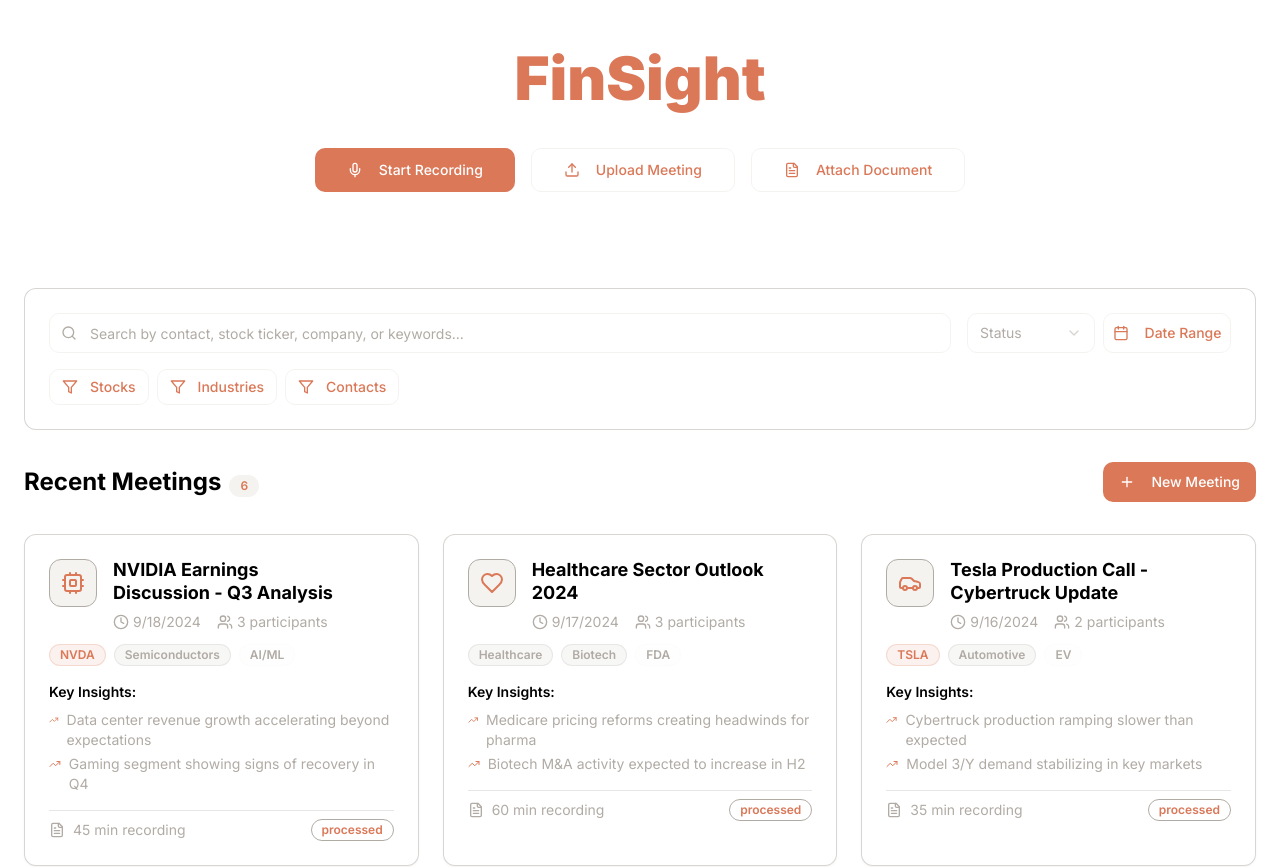
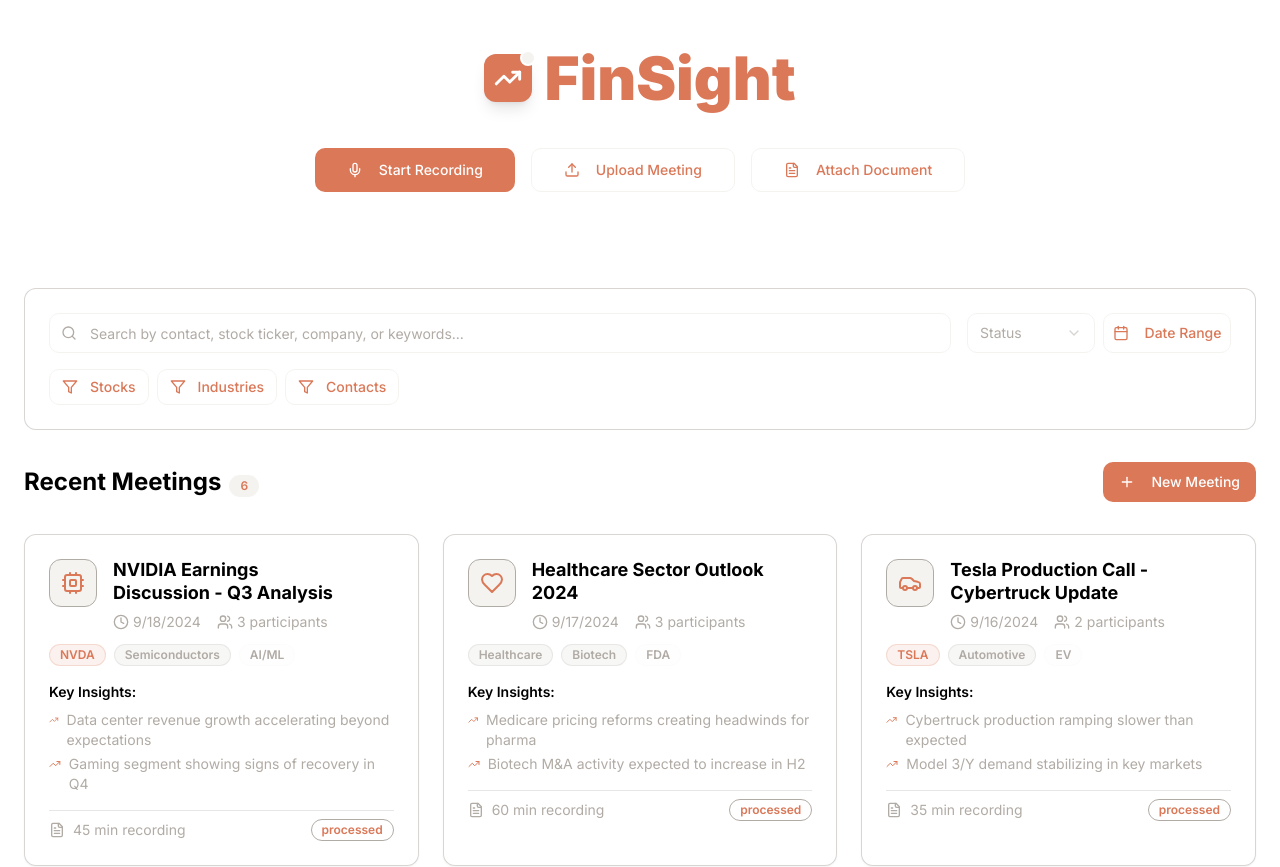
Before and after one commit to yb235/aifinsight, a React (Vite) app: page / in a window 1280 px wide. Shown: the top 867 px of the page. Built offline with nearby package versions, Linux system fonts and the light colour scheme; the HTML template or start-up script is replaced by a standard one.

Commit message:
Add FinSight logo

```diff
--- a/src/pages/Index.tsx
+++ b/src/pages/Index.tsx
@@ -6,7 +6,7 @@ import { mockMeetings } from '@/data/mockMeetings';
 import { Button } from '@/components/ui/button';
 import { Card, CardContent, CardHeader, CardTitle } from '@/components/ui/card';
 import { Badge } from '@/components/ui/badge';
-import { Plus, Mic, Upload, FileText } from 'lucide-react';
+import { Plus, Mic, Upload, FileText, TrendingUp } from 'lucide-react';
 
 const Index = () => {
   const navigate = useNavigate();
@@ -37,9 +37,18 @@ const Index = () => {
       <section className="relative overflow-hidden bg-background">
         <div className="container mx-auto px-6 py-12">
           <div className="max-w-4xl mx-auto text-center space-y-6">
-            <h1 className="text-4xl lg:text-6xl font-black text-primary font-styrene">
-              FinSight
-            </h1>
+            <div className="flex items-center justify-center gap-3 mb-4">
+              {/* FinSight Logo Shape */}
+              <div className="relative">
+                <div className="w-12 h-12 bg-primary rounded-xl flex items-center justify-center shadow-lg">
+                  <TrendingUp className="h-7 w-7 text-white" strokeWidth={2.5} />
+                </div>
+                <div className="absolute -top-1 -right-1 w-4 h-4 bg-secondary border-2 border-white rounded-full"></div>
+              </div>
+              <h1 className="text-4xl lg:text-6xl font-black text-primary font-styrene">
+                FinSight
+              </h1>
+            </div>
 
             <div className="flex flex-col sm:flex-row gap-4 justify-center pt-4">
               <Button variant="default" size="lg">
```
